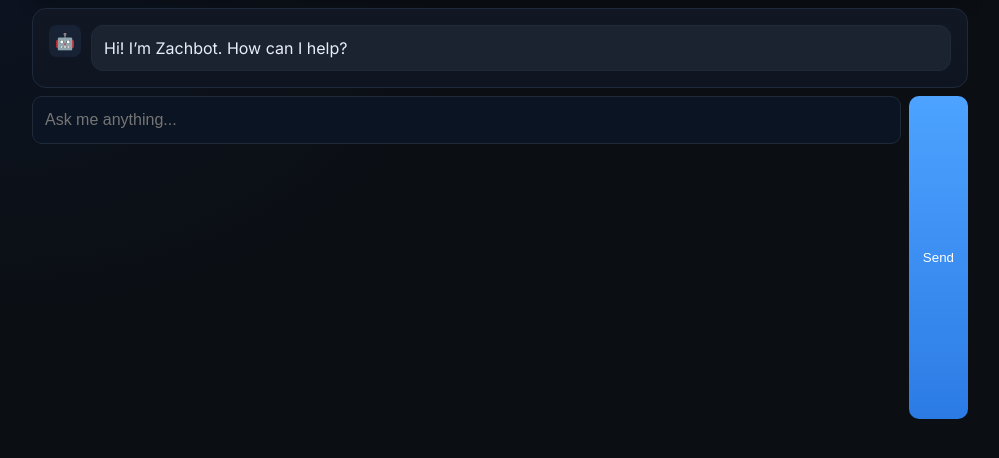
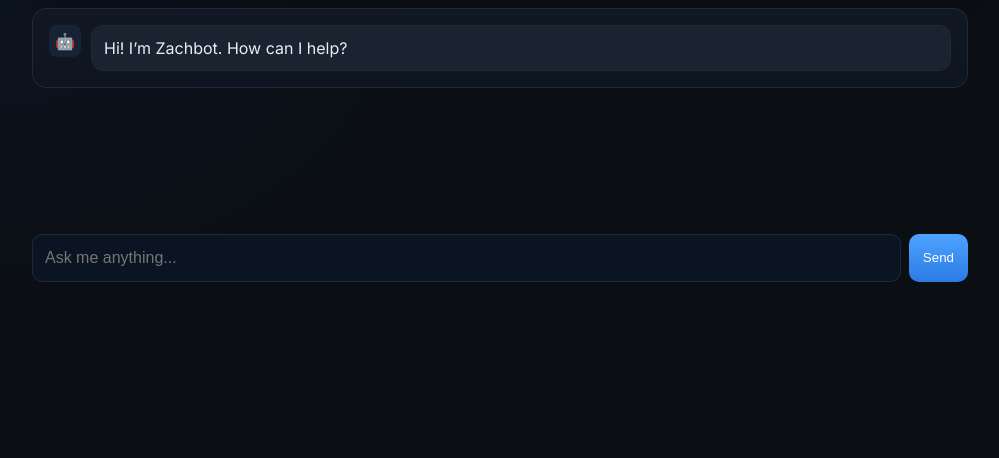
Before and after one commit to partofaplan/ai_sandbox, a Python web app: template go_webapp/templates/index.html in a window 1280 px wide. Shown: the part 78-536 px from the top of the page, without its empty margins (140-1139 px from the left). Run offline with Jinja, Linux system fonts and the light colour scheme; the template is opened without the code that fills it, so the values that code supplies are empty.

Commit message:
Updated the style change

```diff
--- a/go_webapp/static/css/style.css
+++ b/go_webapp/static/css/style.css
@@ -156,6 +156,7 @@ body {
   display: grid;
   grid-template-columns: 1fr auto;
   gap: 8px;
+  align-items: center; /* prevent vertical stretch of button */
 }
 .input {
   height: 48px;
@@ -166,6 +167,7 @@ body {
   color: var(--text);
   font-size: 16px; /* prevent iOS zoom */
 }
+.composer-form .btn { height: 48px; display: inline-flex; align-items: center; }
 .input:focus { outline: 2px solid #1e3a5f; }
 
 .status { color: var(--muted); font-size: 12px; text-align: right; padding: 0 4px; }
```
